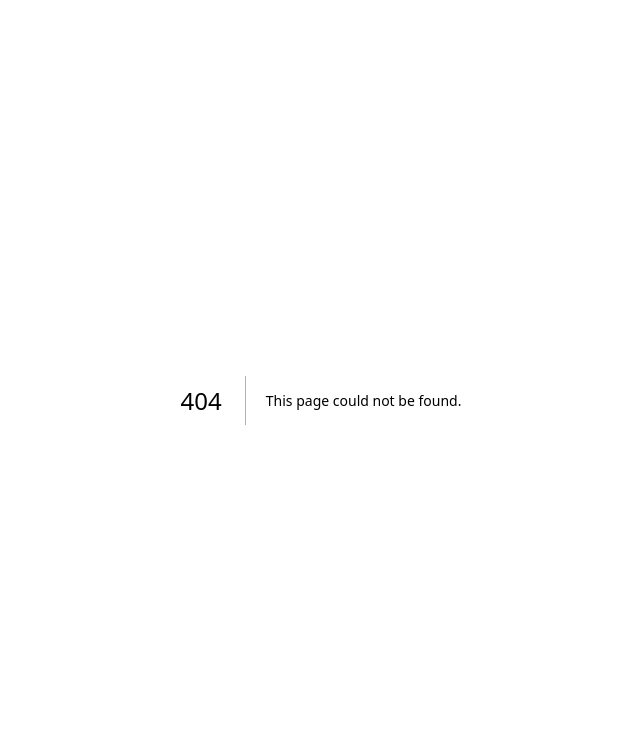
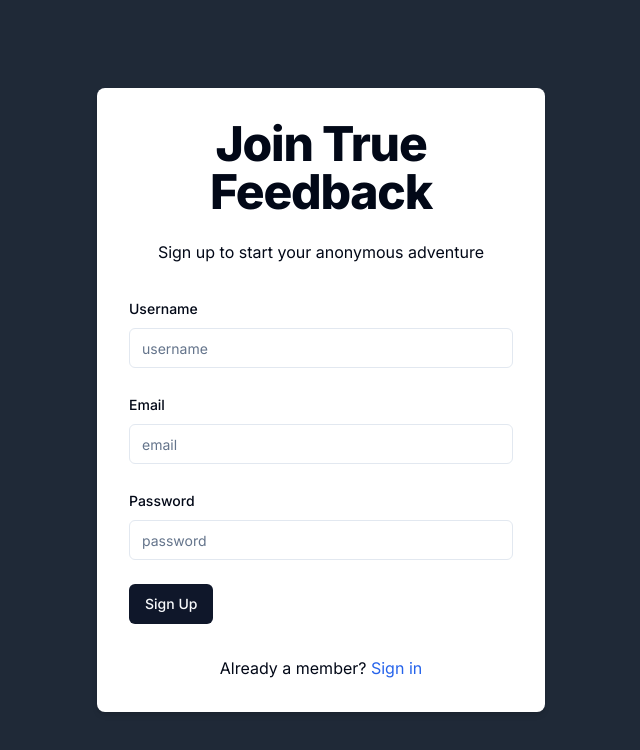
Before and after one commit to architak47/truefeedback, a Next.js app: page /sign-up in a window 1280 px wide. Before the commit this address had no page. Shown: the top 750 px of the page, without its empty margins (319-959 px from the left). Built offline with nearby package versions, Linux system fonts and the light colour scheme; no server answers.

Commit message:
handle file structure and added form for signup

```diff
--- a/src/app/(auth)/sign-in/page.tsx
+++ b/src/app/(auth)/sign-in/page.tsx
@@ -1,82 +1,9 @@
-'use client'
-import React,{ useEffect, useState } from 'react'
-import { zodResolver } from "@hookform/resolvers/zod"
-import { useForm } from "react-hook-form"
-import { z } from "zod"
-import Link from "next/link"
-import { useDebounceValue } from 'usehooks-ts'
-import { useToast } from "@/components/ui/use-toast"
-import { useRouter } from 'next/navigation'
-import { signUpSchema } from '@/schemas/signUpSchema'
-import axios, {AxiosError} from 'axios'
-import { ApiResponse } from '@/types/ApiResponse'
-
+import React from 'react'
 
 const page = () => {
-  const [username, setUsername] = useState('');
-  const [usernameMessage, setUsernameMessage] = useState('');
-  const [isCheckingUsername, setIsCheckingUsername] = useState(false);
-  const [isSubmitting, setIsSubmitting] = useState(false);
-
-  const debouncedUsername = useDebounceValue(username, 300);
-  const { toast } = useToast();
-  const router = useRouter();
-
-  // zod implementation
-  const form = useForm<z.infer<typeof signUpSchema>>({
-    resolver: zodResolver(signUpSchema),
-    defaultValues: {
-      username: '',
-      email: '',
-      password: '',
-    }
-  })
-
-  useEffect(() => {
-    const checkUsernameUnique = async () => {
-      if(debouncedUsername){
-        setIsCheckingUsername(true);
-        setUsernameMessage('');
-        try {
-          const response = await axios.get(`/api/check-username-unique?username=${debouncedUsername}`);
-          setUsernameMessage(response.data.message);
-        } catch (error) {
-          const axiosError = error as AxiosError<ApiResponse>;
-          setUsernameMessage(axiosError.response?.data.message ?? 'Error checking username');
-        } finally {
-          setIsCheckingUsername(false);
-        }
-      }
-    }
-    checkUsernameUnique();
-  }, [debouncedUsername])
-
-  const onSubmit = async (data: z.infer<typeof signUpSchema>) => {
-    setIsSubmitting(true);
-    try {
-      const response = await axios.post<ApiResponse>('/api/sign-up', data)
-      toast({
-        title: 'Success',
-        description: response.data.message,
-      })
-      router.replace(`/verify/${username}`)
-      setIsSubmitting(false);
-    } catch (error) {
-      console.error('Error signing up', error);
-      const axiosError = error as AxiosError<ApiResponse>;
-      let errorMessage = axiosError.response?.data.message
-      toast({
-        title: 'sign up failed',
-        description: errorMessage,
-        variant: 'destructive'
-      })
-      setIsSubmitting(false)
-    }
-  }
-
   return (
     <div>
-      page
+
     </div>
   )
 }
--- /dev/null
+++ b/src/app/(auth)/sign-up/page.tsx
@@ -0,0 +1,166 @@
+'use client'
+import React,{ useEffect, useState } from 'react'
+import { zodResolver } from "@hookform/resolvers/zod"
+import { useForm } from "react-hook-form"
+import { z } from "zod"
+import Link from "next/link"
+import { useDebounceValue } from 'usehooks-ts'
+import { useToast } from "@/components/ui/use-toast"
+import { useRouter } from 'next/navigation'
+import { signUpSchema } from '@/schemas/signUpSchema'
+import axios, {AxiosError} from 'axios'
+import { ApiResponse } from '@/types/ApiResponse'
+import { Form, FormControl, FormDescription, FormField, FormItem, FormLabel, FormMessage } from '@/components/ui/form'
+import { Input } from '@/components/ui/input'
+import { Button } from '@/components/ui/button'
+import { Loader2 } from 'lucide-react'
+
+
+const page = () => {
+  const [username, setUsername] = useState('');
+  const [usernameMessage, setUsernameMessage] = useState('');
+  const [isCheckingUsername, setIsCheckingUsername] = useState(false);
+  const [isSubmitting, setIsSubmitting] = useState(false);
+
+  const debouncedUsername = useDebounceValue(username, 300);
+  const { toast } = useToast();
+  const router = useRouter();
+
+  // zod implementation
+  const form = useForm<z.infer<typeof signUpSchema>>({
+    resolver: zodResolver(signUpSchema),
+    defaultValues: {
+      username: '',
+      email: '',
+      password: '',
+    }
+  })
+
+  useEffect(() => {
+    const checkUsernameUnique = async () => {
+      if(debouncedUsername){
+        setIsCheckingUsername(true);
+        setUsernameMessage('');
+        try {
+          const response = await axios.get(`/api/check-username-unique?username=${debouncedUsername}`);
+          setUsernameMessage(response.data.message);
+        } catch (error) {
+          const axiosError = error as AxiosError<ApiResponse>;
+          setUsernameMessage(axiosError.response?.data.message ?? 'Error checking username');
+        } finally {
+          setIsCheckingUsername(false);
+        }
+      }
+    }
+    checkUsernameUnique();
+  }, [debouncedUsername])
+
+  const onSubmit = async (data: z.infer<typeof signUpSchema>) => {
+    setIsSubmitting(true);
+    try {
+      const response = await axios.post<ApiResponse>('/api/sign-up', data)
+      toast({
+        title: 'Success',
+        description: response.data.message,
+      })
+      router.replace(`/verify/${username}`)
+      setIsSubmitting(false);
+    } catch (error) {
+      console.error('Error signing up', error);
+      const axiosError = error as AxiosError<ApiResponse>;
+      let errorMessage = axiosError.response?.data.message
+      toast({
+        title: 'sign up failed',
+        description: errorMessage,
+        variant: 'destructive'
+      })
+      setIsSubmitting(false)
+    }
+  }
+
+  return (
+    <div className="flex justify-center items-center min-h-screen bg-gray-800">
+      <div className="w-full max-w-md p-8 space-y-8 bg-white rounded-lg shadow-md">
+        <div className="text-center">
+          <h1 className="text-4xl font-extrabold tracking-tight lg:text-5xl mb-6">
+            Join True Feedback
+          </h1>
+          <p className="mb-4">Sign up to start your anonymous adventure</p>
+        </div>
+        <Form {...form}>
+          <form onSubmit={form.handleSubmit(onSubmit)} className='space-y-6'>
+          <FormField
+          control={form.control}
+          name="username"
+          render={({ field }) => (
+            <FormItem>
+              <FormLabel>Username</FormLabel>
+              <FormControl>
+                <Input placeholder="username"
+                  {...field}
+                  onChange={(e) => {
+                  field.onChange(e);
+                  setUsername(e.target.value);
+                  }}
+                />
+              </FormControl>
+              <FormMessage />
+              </FormItem>
+              )}
+            />
+            <FormField
+              control={form.control}
+              name="email"
+              render={({ field }) => (
+                <FormItem>
+                  <FormLabel>Email</FormLabel>
+                  <FormControl>
+                    <Input placeholder="email"
+                      {...field}
+                    />
+                  </FormControl>
+                  <FormMessage />
+                </FormItem>
+              )}
+            />
+            <FormField
+              control={form.control}
+              name="password"
+              render={({ field }) => (
+                <FormItem>
+                  <FormLabel>Password</FormLabel>
+                  <FormControl>
+                    <Input type='password' placeholder="password"
+                      {...field}
+                    />
+                  </FormControl>
+                  <FormMessage />
+                </FormItem>
+              )}
+            />
+            <Button type='submit' disabled={isSubmitting}>
+              {
+                isSubmitting ? (
+                  <>
+                    < Loader2 className='mr-2 h-4 w-4 animate-spin'/>
+                    Please wait
+                  </>
+                ) : ('Sign Up')
+              }
+            </Button>
+          </form>
+        </Form>
+        <div className="text-center mt-4">
+          <p>
+            Already a member?{' '}
+            <Link href="/sign-in" className="text-blue-600 hover:text-blue-800">
+              Sign in
+            </Link>
+          </p>
+        </div>
+      </div>
+    </div>
+  )
+}
+
+export default page
```
